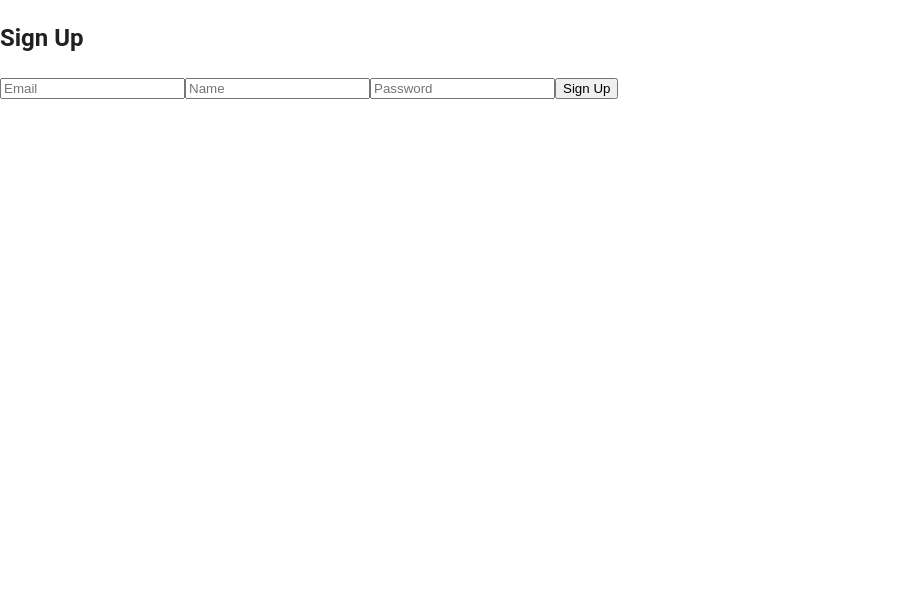
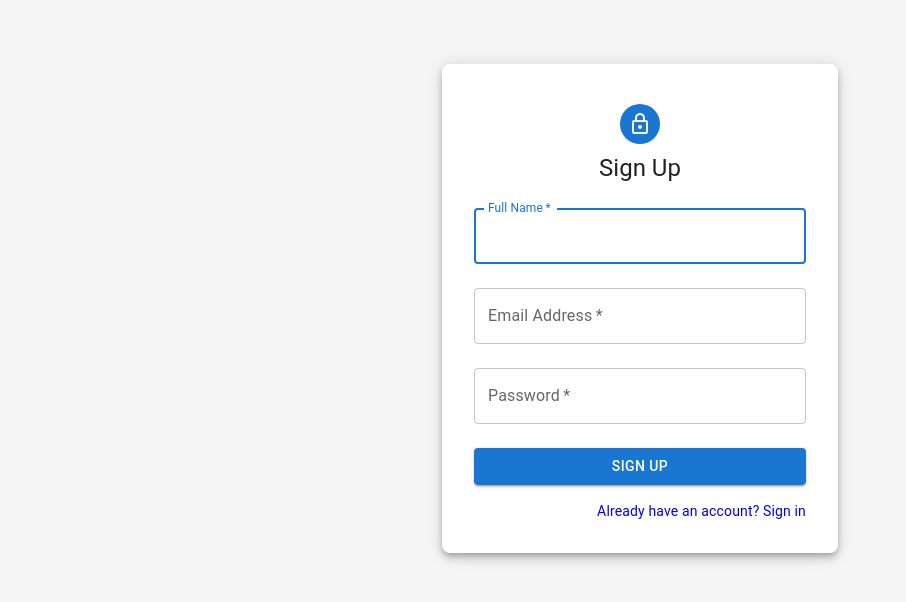
Before and after one commit to mujtabasiddiqui0786/easygenerator-my-app, a React (Create React App) app: page /signup in a window 1280 px wide. Shown: the top 602 px of the page, without its empty margins (0-906 px from the left). Built offline with nearby package versions, Linux system fonts and the light colour scheme.

Commit message:
add color theme and theme

```diff
--- /dev/null
+++ b/src/ThemeContext.tsx
@@ -0,0 +1,41 @@
+// src/ThemeContext.tsx
+import React, { createContext, useState, useMemo, useEffect } from 'react';
+import { ThemeProvider } from '@mui/material/styles';
+import { lightTheme, darkTheme } from './theme';
+
+export const ColorModeContext = createContext({ toggleColorMode: () => {} });
+
+const CustomThemeProvider: React.FC<{ children: React.ReactNode }> = ({ children }) => {
+  const [mode, setMode] = useState<'light' | 'dark'>('light');
+
+  // Persist theme preference in localStorage
+  useEffect(() => {
+    const storedMode = localStorage.getItem('themeMode') as 'light' | 'dark' | null;
+    if (storedMode) {
+      setMode(storedMode);
+    }
+  }, []);
+
+  const colorMode = useMemo(
+    () => ({
+      toggleColorMode: () => {
+        setMode((prevMode) => {
+          const newMode = prevMode === 'light' ? 'dark' : 'light';
+          localStorage.setItem('themeMode', newMode);
+          return newMode;
+        });
+      },
+    }),
+    []
+  );
+
+  const theme = useMemo(() => (mode === 'light' ? lightTheme : darkTheme), [mode]);
+
+  return (
+    <ColorModeContext.Provider value={colorMode}>
+      <ThemeProvider theme={theme}>{children}</ThemeProvider>
+    </ColorModeContext.Provider>
+  );
+};
+
+export default CustomThemeProvider;
--- a/src/components/SignIn.tsx
+++ b/src/components/SignIn.tsx
@@ -1,88 +1,96 @@
 // src/components/SignIn.tsx
-import { useState } from 'react';
+import React, { useState } from 'react';
+import {
+  Avatar,
+  Button,
+  TextField,
+  FormControlLabel,
+  Checkbox,
+  Link as MuiLink,
+  Grid,
+  Box,
+  Typography,
+  Container,
+  Paper,
+} from '@mui/material';
+import { Link, useNavigate } from 'react-router-dom';
+import LockOutlinedIcon from '@mui/icons-material/LockOutlined';
 import axios from 'axios';
-import { useNavigate, Link } from 'react-router-dom';
-import {
-  Container,
-  TextField,
-  Button,
-  Typography,
-  Box,
-  Grid,
-  Alert,
-  Paper,
-  Avatar,
-} from '@mui/material';
-import LockOutlinedIcon from '@mui/icons-material/LockOutlined';
 import API_BASE_URL from '../apiConfig';
 
-const SignIn = () => {
+
+const SignIn: React.FC = () => {
   const [email, setEmail] = useState('');
   const [password, setPassword] = useState('');
   const navigate = useNavigate();
-  const [error, setError] = useState<string>('');
 
-  const handleSubmit = async (e: React.FormEvent) => {
-    e.preventDefault();
-    setError('');
-
+  const handleSubmit = async (event: React.FormEvent) => {
+    event.preventDefault();
     try {
-      const response = await axios.post(`${API_BASE_URL}/signin`, {
-        email,
-        password,
-      });
+      const response = await axios.post(`${API_BASE_URL}/signin`, { email, password });
       const { accessToken } = response.data;
-      // Store the token in localStorage or cookies
       localStorage.setItem('token', accessToken);
       navigate('/dashboard');
     } catch (error: any) {
-      setError(error.response?.data?.message || 'Error signing in.');
+      // Handle error appropriately
     }
   };
 
   return (
     <Container component="main" maxWidth="xs">
-      <Paper elevation={3} sx={{ mt: 8, p: 4 }}>
-        <Box display="flex" flexDirection="column" alignItems="center">
+      <Paper elevation={6} sx={{ mt: 8, p: 4, borderRadius: 2 }}>
+        <Box sx={{ display: 'flex', flexDirection: 'column', alignItems: 'center' }}>
           <Avatar sx={{ m: 1, bgcolor: 'primary.main' }}>
             <LockOutlinedIcon />
           </Avatar>
           <Typography component="h1" variant="h5">
-            Sign In
+            Sign in
           </Typography>
-          {/* {error && <Alert severity="error">{error}</Alert>} */}
-          <Box component="form" onSubmit={handleSubmit} sx={{ mt: 1 }}>
+          {/* Error handling can be added here */}
+          <Box component="form" onSubmit={handleSubmit} noValidate sx={{ mt: 1 }}>
             <TextField
+              margin="normal"
+              required
               fullWidth
               label="Email Address"
+              autoComplete="email"
+              autoFocus
+              value={email}
+              onChange={(e) => setEmail(e.target.value)}
+            />
+            <TextField
               margin="normal"
               required
-              onChange={(e) => setEmail(e.target.value)}
-              autoComplete="email"
-              autoFocus
-            />
-            <TextField
               fullWidth
               label="Password"
               type="password"
-              margin="normal"
-              required
+              autoComplete="current-password"
+              value={password}
               onChange={(e) => setPassword(e.target.value)}
-              autoComplete="current-password"
+            />
+            <FormControlLabel
+              control={<Checkbox value="remember" color="primary" />}
+              label="Remember me"
+              sx={{ mt: 1 }}
             />
             <Button
               type="submit"
               fullWidth
               variant="contained"
-              sx={{ mt: 3, mb: 2 }}
+              sx={{ mt: 2, mb: 2 }}
             >
               Sign In
             </Button>
-            <Grid container justifyContent="flex-end">
+            <Grid container justifyContent="space-between">
+              <Grid item>
+                <MuiLink href="#" variant="body2">
+                  Forgot password?
+                </MuiLink>
+              </Grid>
               <Grid item>
                 <Link to="/signup" style={{ textDecoration: 'none' }}>
                   <Typography variant="body2">
-                    Don't have an account? Sign Up
+                    {"Don't have an account? Sign Up"}
                   </Typography>
                 </Link>
               </Grid>
--- a/src/components/SignUp.tsx
+++ b/src/components/SignUp.tsx
@@ -1,58 +1,100 @@
 // src/components/SignUp.tsx
-import { useState } from 'react';
+import React, { useState } from 'react';
+import {
+  Avatar,
+  Button,
+  TextField,
+  Link as MuiLink,
+  Grid,
+  Box,
+  Typography,
+  Container,
+  Paper,
+} from '@mui/material';
+import { Link, useNavigate } from 'react-router-dom';
+import LockOutlinedIcon from '@mui/icons-material/LockOutlined';
 import axios from 'axios';
-import { useNavigate } from 'react-router-dom';
 import API_BASE_URL from '../apiConfig';
 
-const SignUp = () => {
+const SignUp: React.FC = () => {
+  const [name, setName] = useState('');
   const [email, setEmail] = useState('');
-  const [name, setName] = useState('');
   const [password, setPassword] = useState('');
+
   const navigate = useNavigate();
-  const [error, setError] = useState<string>('');
 
-  const validatePassword = (password: string): boolean => {
-    const lengthRequirement = /.{8,}/;
-    const letterRequirement = /[A-Za-z]/;
-    const numberRequirement = /[0-9]/;
-    const specialCharRequirement = /[!@#$%^&*(),.?":{}|<>]/;
-
-    return (
-      lengthRequirement.test(password) &&
-      letterRequirement.test(password) &&
-      numberRequirement.test(password) &&
-      specialCharRequirement.test(password)
-    );
-  };
-
-  const handleSubmit = async (e: React.FormEvent) => {
-    e.preventDefault();
-    setError('');
-
-    if (!validatePassword(password)) {
-      setError('Password does not meet requirements.');
-      return;
-    }
-
+  const handleSubmit = async (event: React.FormEvent) => {
+    event.preventDefault();
     try {
-      const response = await axios.post(`${API_BASE_URL}/signup`, { email, name, password });
-      // Optionally, automatically log in the user after sign-up
-      const { accessToken } = response.data;
-      localStorage.setItem('token', accessToken);
-      navigate('/dashboard'); // Redirect to dashboard
+      await axios.post(`${API_BASE_URL}/signup`, { name, email, password });
+      navigate('/');
     } catch (error: any) {
-      setError(error.response?.data?.message || 'Error signing up.');
+      // Handle error appropriately
     }
   };
 
   return (
-    <form onSubmit={handleSubmit}>
-      <h2>Sign Up</h2>
-      <input type="email" placeholder="Email" required onChange={(e) => setEmail(e.target.value)} />
-      <input type="text" placeholder="Name" required onChange={(e) => setName(e.target.value)} />
-      <input type="password" placeholder="Password" required onChange={(e) => setPassword(e.target.value)} />
-      <button type="submit">Sign Up</button>
-    </form>
+    <Container component="main" maxWidth="xs">
+      <Paper elevation={6} sx={{ mt: 8, p: 4, borderRadius: 2 }}>
+        <Box sx={{ display: 'flex', flexDirection: 'column', alignItems: 'center' }}>
+          <Avatar sx={{ m: 1, bgcolor: 'primary.main' }}>
+            <LockOutlinedIcon />
+          </Avatar>
+          <Typography component="h1" variant="h5">
+            Sign Up
+          </Typography>
+          {/* Error handling can be added here */}
+          <Box component="form" onSubmit={handleSubmit} noValidate sx={{ mt: 1 }}>
+            <TextField
+              margin="normal"
+              required
+              fullWidth
+              label="Full Name"
+              autoComplete="name"
+              autoFocus
+              value={name}
+              onChange={(e) => setName(e.target.value)}
+            />
+            <TextField
+              margin="normal"
+              required
+              fullWidth
+              label="Email Address"
+              autoComplete="email"
+              value={email}
+              onChange={(e) => setEmail(e.target.value)}
+            />
+            <TextField
+              margin="normal"
+              required
+              fullWidth
+              label="Password"
+              type="password"
+              autoComplete="new-password"
+              value={password}
+              onChange={(e) => setPassword(e.target.value)}
+            />
+            <Button
+              type="submit"
+              fullWidth
+              variant="contained"
+              sx={{ mt: 2, mb: 2 }}
+            >
+              Sign Up
+            </Button>
+            <Grid container justifyContent="flex-end">
+              <Grid item>
+                <Link to="/" style={{ textDecoration: 'none' }}>
+                  <Typography variant="body2">
+                    Already have an account? Sign in
+                  </Typography>
+                </Link>
+              </Grid>
+            </Grid>
+          </Box>
+        </Box>
+      </Paper>
+    </Container>
   );
 };
 
--- a/src/index.tsx
+++ b/src/index.tsx
@@ -2,31 +2,13 @@
 import React from 'react';
 import ReactDOM from 'react-dom/client';
 import App from './App';
-import { CssBaseline, ThemeProvider, createTheme } from '@mui/material';
-
-const theme = createTheme({
-  palette: {
-    mode: 'light', // or 'dark'
-    primary: {
-      main: '#1976d2', // Customize as needed
-    },
-    secondary: {
-      main: '#dc004e',
-    },
-  },
-  typography: {
-    fontFamily: 'Roboto, Arial, sans-serif',
-    // Add custom typography settings
-  },
-  components: {
-    // Customize component defaults
-  },
-});
+import { CssBaseline } from '@mui/material';
+import CustomThemeProvider from './ThemeContext';
 
 const root = ReactDOM.createRoot(document.getElementById('root') as HTMLElement);
 root.render(
-  <ThemeProvider theme={theme}>
+  <CustomThemeProvider>
     <CssBaseline />
     <App />
-  </ThemeProvider>
+  </CustomThemeProvider>
 );
--- /dev/null
+++ b/src/theme.ts
@@ -0,0 +1,40 @@
+// src/theme.ts
+import { createTheme } from '@mui/material/styles';
+
+const lightTheme = createTheme({
+  palette: {
+    mode: 'light',
+    primary: {
+      main: '#1976d2', // Customize as needed
+    },
+    secondary: {
+      main: '#dc004e',
+    },
+    background: {
+      default: '#f5f5f5',
+    },
+  },
+  typography: {
+    // ... your typography settings
+  },
+});
+
+const darkTheme = createTheme({
+  palette: {
+    mode: 'dark',
+    primary: {
+      main: '#90caf9', // Adjust colors for dark mode
+    },
+    secondary: {
+      main: '#f48fb1',
+    },
+    background: {
+      default: '#121212',
+    },
+  },
+  typography: {
+    // ... your typography settings
+  },
+});
+
+export { lightTheme, darkTheme };
```
Also changed, not shown: src/components/Dashboard.tsx (+59 -53 lines), src/assets/logo.png (added).
